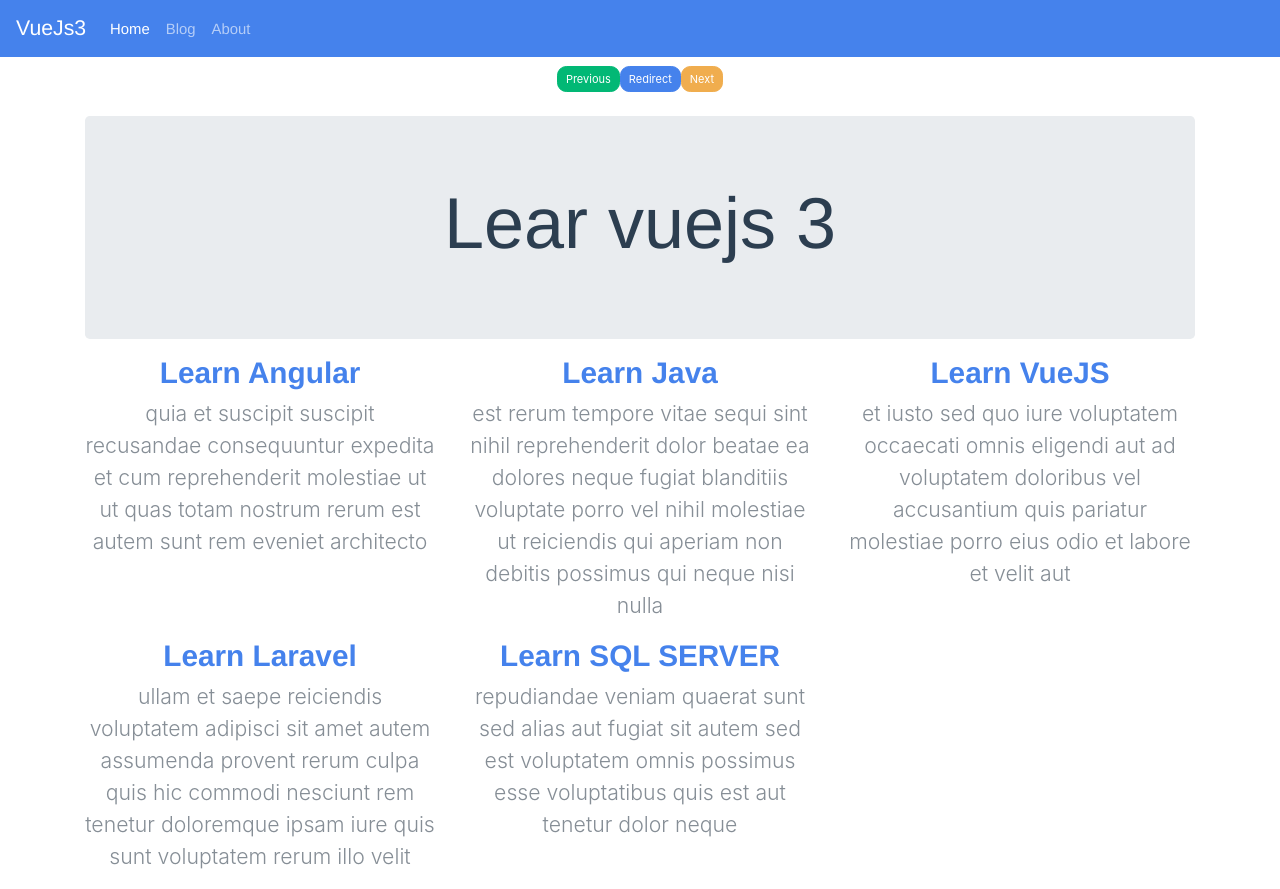
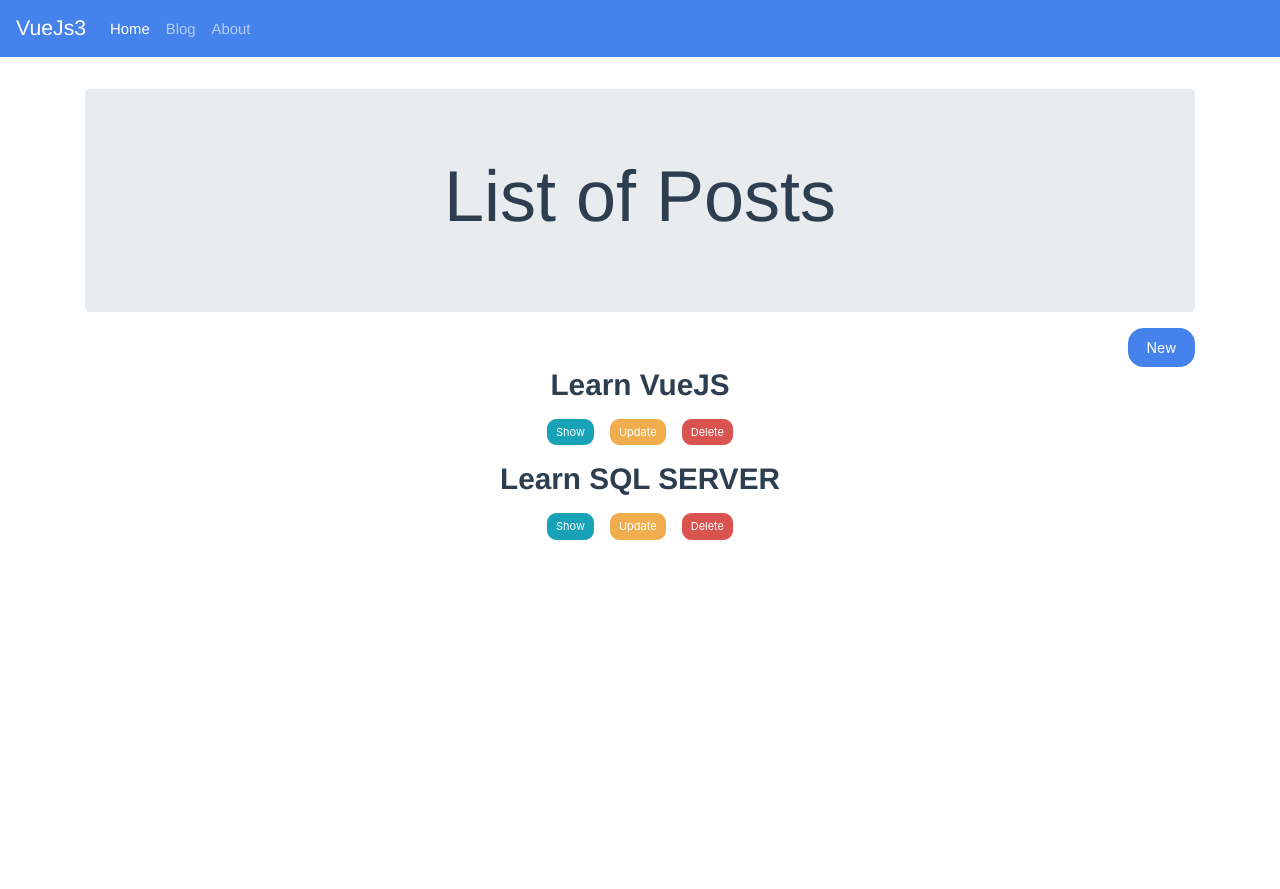
Before and after one commit to ZEDTARIK/VueJS3-Routing, a Vue app: page /blog in a window 1280 px wide. After the commit the page ends 800 px from the top, so only its background shows below. Built offline with nearby package versions, Linux system fonts and the light colour scheme; data requests are answered from the project's data file.

Commit message:
Coding, CRUD

```diff
--- a/data/db.json
+++ b/data/db.json
@@ -1,17 +1,5 @@
 {
   "posts": [
-        {
-            "id": 1,
-            "slug": "Learn-Angular",
-            "title": "Learn Angular",
-            "body": "quia et suscipit\nsuscipit recusandae consequuntur expedita et cum\nreprehenderit molestiae ut ut quas totam\nnostrum rerum est autem sunt rem eveniet architecto"
-        },
-        {
-            "id": 2,
-            "slug": "Learn-Java",
-            "title": "Learn Java",
-            "body": "est rerum tempore vitae\nsequi sint nihil reprehenderit dolor beatae ea dolores neque\nfugiat blanditiis voluptate porro vel nihil molestiae ut reiciendis\nqui aperiam non debitis possimus qui neque nisi nulla"
-        },
     {
       "id": 3,
       "slug": "Learn-Vuejs",
@@ -19,16 +7,11 @@
       "body": "et iusto sed quo iure\nvoluptatem occaecati omnis eligendi aut ad\nvoluptatem doloribus vel accusantium quis pariatur\nmolestiae porro eius odio et labore et velit aut"
     },
     {
-            "id": 4,
-            "slug": "Learn-Laravel",
-            "title": "Learn Laravel",
-            "body": "ullam et saepe reiciendis voluptatem adipisci\nsit amet autem assumenda provent rerum culpa\nquis hic commodi nesciunt rem tenetur doloremque ipsam iure\nquis sunt voluptatem rerum illo velit"
-        },
-        {
       "id": 5,
       "slug": "Learn-SQL",
       "title": "Learn SQL SERVER",
       "body": "repudiandae veniam quaerat sunt sed\nalias aut fugiat sit autem sed est\nvoluptatem omnis possimus esse voluptatibus quis\nest aut tenetur dolor neque"
     }
+
   ]
 }
--- a/src/App.vue
+++ b/src/App.vue
@@ -4,9 +4,9 @@
   <div class="container">
     <div class="row">
       <div class="col-md-10 mx-auto my-2">
-        <button @click="previous()" class="btn btn-success btn-sm">Previous</button>
+        <!-- <button @click="previous()" class="btn btn-success btn-sm">Previous</button>
         <button @click="redirect()" class="btn btn-primary btn-sm">Redirect</button>
-        <button @click="next()" class="btn btn-warning btn-sm">Next</button>
+        <button @click="next()" class="btn btn-warning btn-sm">Next</button> -->
       </div>
     </div>
     <router-view />
--- a/src/router/index.js
+++ b/src/router/index.js
@@ -3,6 +3,7 @@ import Home from '../views/Home.vue'
 import About from '../views/About.vue'
 import Blog from '../views/blog'
 import Show from '../views/blog/Show'
+import AddPost from '../views/blog/AddPost'
 import Page404 from '../views/Page404'
 
 
@@ -30,6 +31,10 @@ const routes = [
     props: true
   },
   {
+    path: '/blog/new',
+    component: AddPost,
+  },
+  {
     path: '/:catchAll(.*)',
     component: Page404
   }
--- /dev/null
+++ b/src/views/blog/AddPost.vue
@@ -0,0 +1,44 @@
+<template>
+
+  <div class="row my-5">
+    <div class="col-md-6 mx-auto">
+        <div class="card">
+          <h4 class="card-header">New Post</h4>
+          <div class="card-body">
+
+            <form @submit.prevent="onSubmit()" class="form-horizontal">
+
+              <div class="form-group row">
+                <label for="Title">Title:</label>
+                <input type="text" class="form-control" id="Title" placeholder="Title">
+              </div>
+
+              <div class="form-group row">
+                <label for="Body">Body:</label>
+                <textarea class="form-control" id="Body" cols="5" rows="3"></textarea>
+              </div>
+
+              <button class="btn btn-success  btn-block">Submit</button>
+
+            </form>
+
+          </div>
+        </div>
+    </div>
+  </div>
+
+</template>
+
+<script>
+export default {
+methods: {
+  onSubmit() {
+
+  }
+}
+}
+</script>
+
+<style>
+
+</style>
--- /dev/null
+++ b/src/views/blog/Post.vue
@@ -0,0 +1,39 @@
+<template>
+  <h3 @click="toggle = !toggle">{{ post.title }}</h3>
+      <p class="lead" v-if="toggle">
+        {{ post.body }}
+      </p>
+
+      <div class="my-3">
+        <router-link
+          :to="{ name: 'show-post', params: { id: post.id, slug: post.slug } }"
+          class="btn btn-sm btn-info">
+          Show
+        </router-link>
+        <button class="btn btn-sm btn-warning ml-3">Update</button>
+        <button class="btn btn-sm btn-danger ml-3" @click="onDelete()">Delete</button>
+      </div>
+
+</template>
+
+<script>
+export default {
+    props: ['post'],
+    data() {
+        return {
+            toggle: false
+        }
+    },
+    methods: {
+        onDelete() {
+           fetch(`http://localhost:3000/posts/${this.post.id}` , { method: 'DELETE'})
+            .then(()=> this.$emit('deletedPost',this.post.id))
+            .catch(err => console.log(err));
+        }
+    }
+}
+</script>
+
+<style>
+
+</style>
--- a/src/views/blog/Show.vue
+++ b/src/views/blog/Show.vue
@@ -1,9 +1,9 @@
 <template>
-  <h2>Show Post</h2>
   <div class="card" v-if="post">
     <div class="card-body">
       <h4 class="card-title">{{ post.title }}</h4>
       <p class="card-text">{{ post.body }}</p>
+
     </div>
   </div>
 
--- a/src/views/blog/index.vue
+++ b/src/views/blog/index.vue
@@ -1,38 +1,50 @@
 <template>
+
   <div class="jumbotron my-3">
     <h1 class="display-3">{{ jumMsg }}</h1>
   </div>
 
   <div class="row">
-    <div class="col-md-4" v-for="post in posts" :key="post.id">
-      <h3>
-        <router-link
-          :to="{ name: 'show-post', params: { id: post.id, slug: post.slug } }"
-        >
-          {{ post.title }}
-        </router-link>
-      </h3>
-      <p class="lead">
-        {{ post.body }}
-      </p>
+    <div class="col-md-12 text-right">
+      <router-link to='/blog/new' class="btn btn-primary">New</router-link>
     </div>
   </div>
+
+  <div class="row" v-if="posts.length > 0">
+    <div class="col-md-12" v-for="post in posts" :key="post.id">
+        <Post :post="post"  />
+    </div>
+  </div>
+  <div class="text-center" v-else>
+    <h3>Data Not Found</h3>
+  </div>
+
 </template>
 
 <script>
+import Post from './Post';
 export default {
+  components: {
+    Post
+  },
   data() {
     return {
-      jumMsg: "Lear vuejs 3",
-      posts: []
+      jumMsg: "List of Posts",
+      posts: [],
+      toggle: false
     }
   },
   mounted() {
-      fetch('http://localhost:3000/posts')
-        .then(res => res.json())
-        .then(data => this.posts = data)
-        .catch(err => console.log(err))
+    fetch("http://localhost:3000/posts")
+      .then((res) => res.json())
+      .then((data) => (this.posts = data))
+      .catch((err) => console.log(err.message));
+  },
+  methods: {
+    DeletedPost(id) {
+      this.posts = this.posts.filter(post => this.post !== id);
     }
+  }
 };
 </script>
 
```
Lines whose indentation alone changed are shown as unchanged.
